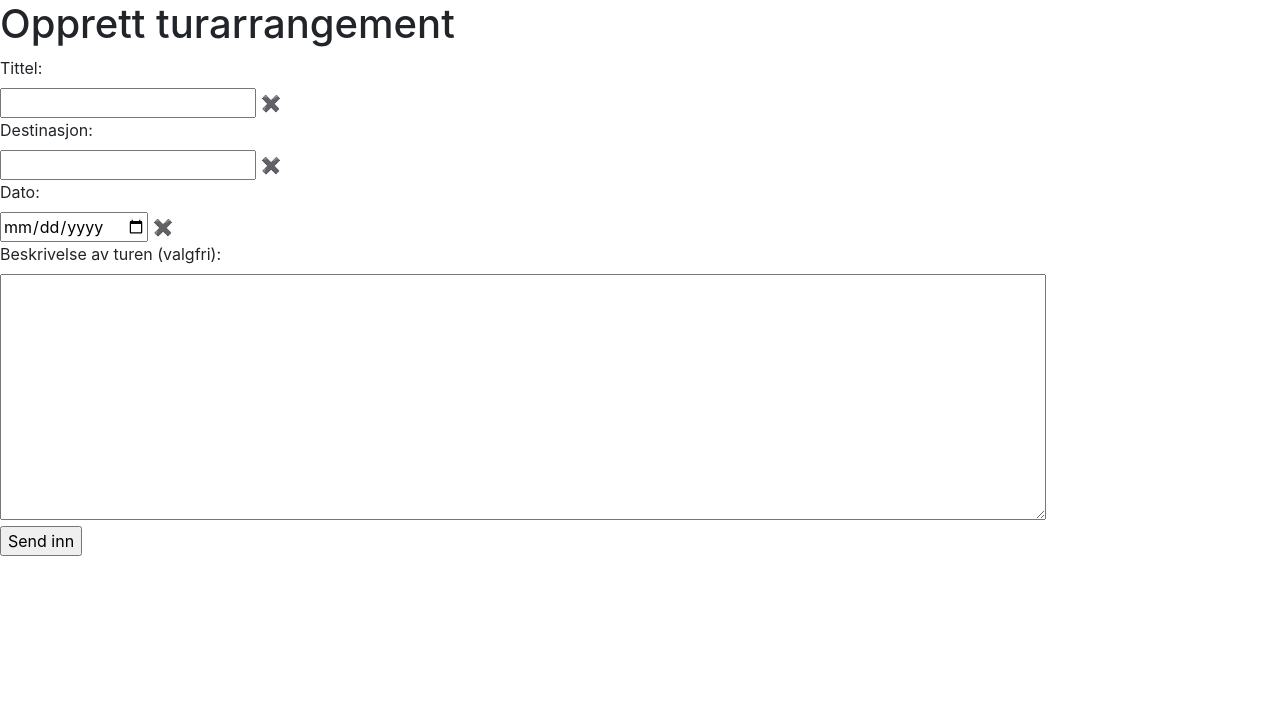
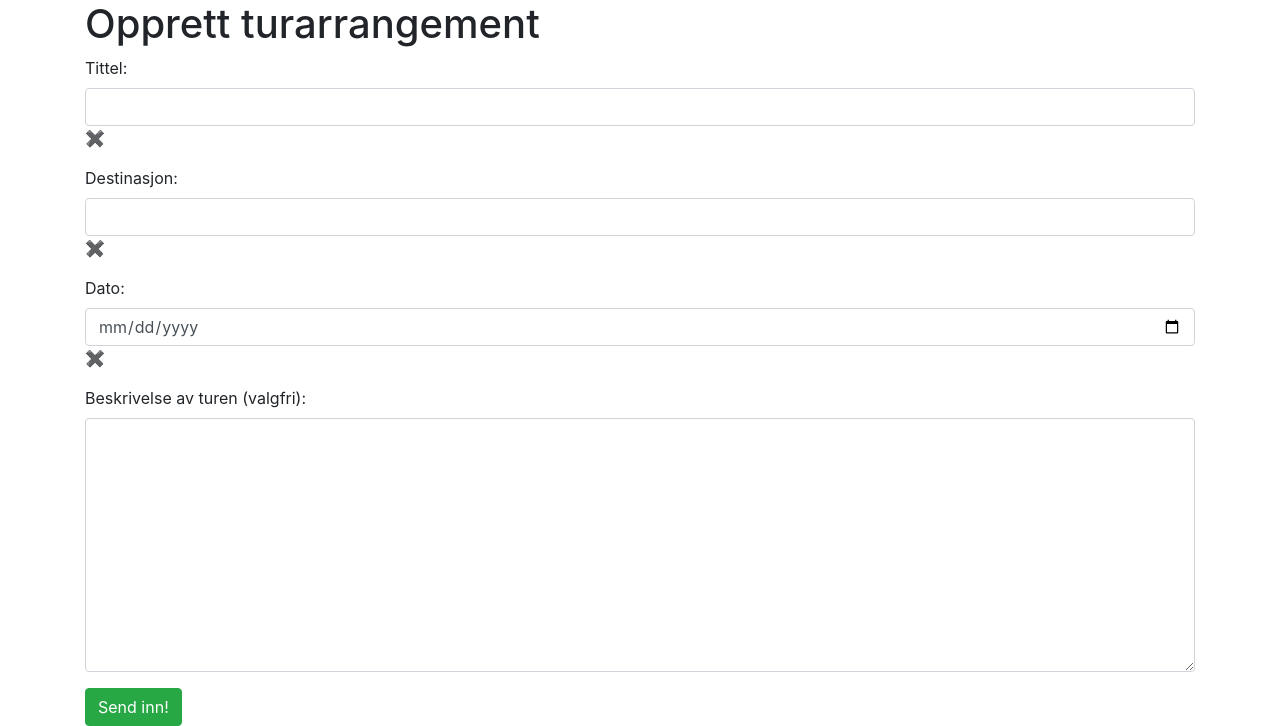
Before and after one commit to ingebjorgtorresen/TippToppTur, a Django app: page /event_form/ in a window 1280 px wide. Shown: the part 86-812 px from the top of the page. Before the commit the page ends 642 px from the top, so only its background shows below. Run offline with Django 4.2, Linux system fonts and the light colour scheme; some libraries are stand-ins or nearby versions.

Commit message:
feat (#1) - Make form pretty

```diff
--- a/templates/event_form/event_form.html
+++ b/templates/event_form/event_form.html
@@ -10,29 +10,34 @@
     </head>
 
     <body>
+        <div class="container">
         <h1>Opprett turarrangement</h1>
         <form id="eventform" action="{% url "new_event" %}" method="post">
             {% csrf_token %}
-            <div>
+            <div class="form-group">
                 <label for="title">Tittel:</label>
-                <input type="text" id="title" name="title" required>
+                <input type="text" class="form-control" id="title" name="title" required>
                 <span></span>
             </div>
-            <div>
+            <div class="form-group">
                 <label for="destination">Destinasjon:</label>
-                <input type="text" id="destination" name="destination" required>
+                <input type="text" id="destination" class="form-control" name="destination" required>
                 <span></span>
             </div>
-            <div>
+            <div class="form-group">
                 <label for="date">Dato:</label>
-                <input type="date" id="date" name="date" required>
+                <input type="date" id="date" class="form-control" name="date" required>
                 <span></span>
             </div>
-            <div>
+            <div class="form-group">
                 <label for="description">Beskrivelse av turen (valgfri):</label>
-                <textarea rows="10" cols="100" id="description" name="description" form="eventform"></textarea>
+                <textarea rows="10" cols="100" id="description" class="form-control" name="description" form="eventform"></textarea>
             </div>
-            <input type="submit" value="Send inn">
+
+    <button type="submit" class="btn btn-success">
+        Send inn!
+    </button>
         </form>
+        </div>
     </body>
 </html>
```
